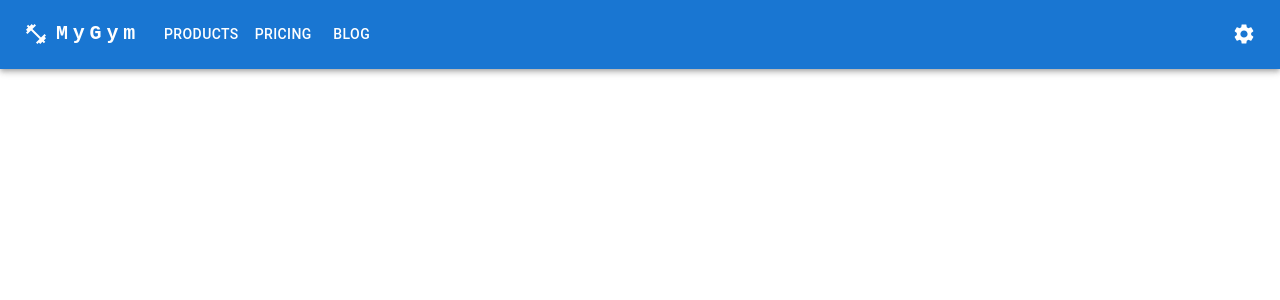
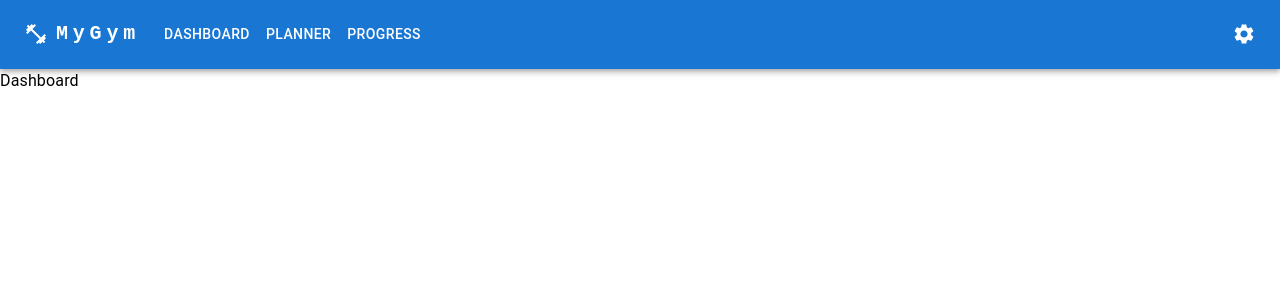
Before and after one commit to samirg1/MD-Fitness, a React (Create React App) app: page / in a window 1280 px wide. Shown: the top 300 px of the page. Built offline with nearby package versions, Linux system fonts and the light colour scheme.

Commit message:
setup page changing

```diff
--- a/src/App.js
+++ b/src/App.js
@@ -1,11 +1,26 @@
-import { Fragment, Component } from "react";
+import { Component, Fragment } from "react";
 import ResponsiveAppBar from "./AppBar";
+import Typography from "@mui/material/Typography";
+
+const pages = ["Dashboard", "Planner", "Progress"];
 
 class App extends Component {
+  constructor(props) {
+    super(props);
+    this.state = {
+      page: pages[0],
+    };
+  }
+
+  changePage(newPage) {
+    this.setState({ page: newPage });
+  }
+
   render() {
     return (
       <Fragment>
-        <ResponsiveAppBar />
+        <ResponsiveAppBar pages={pages} changePage={(page) => this.changePage(page)} />
+        <Typography>{ this.state.page }</Typography>
       </Fragment>
     );
   }
--- a/src/AppBar.js
+++ b/src/AppBar.js
@@ -13,12 +13,11 @@ import Tooltip from "@mui/material/Tooltip";
 import Typography from "@mui/material/Typography";
 import { Component } from "react";
 
-const pages = ["Products", "Pricing", "Blog"];
-const settings = ["Profile", "Account", "Dashboard", "Logout"];
+const settings = ["Account", "Logout"];
 
 class ResponsiveAppBar extends Component {
-  constructor() {
-    super();
+  constructor(props) {
+    super(props);
     this.state = {
       anchorElNav: null,
       anchorElUser: null,
@@ -39,6 +38,11 @@ class ResponsiveAppBar extends Component {
 
   handleCloseUserMenu() {
     this.setState({ anchorElUser: null });
+  }
+
+  changePage(page) {
+    this.props.changePage(page);
+    this.handleCloseNavMenu();
   }
 
   render() {
@@ -96,10 +100,10 @@ class ResponsiveAppBar extends Component {
                   display: { xs: "block", md: "none" },
                 }}
               >
-                {pages.map((page) => (
+                {this.props.pages.map((page) => (
                   <MenuItem
                     key={page}
-                    onClick={() => this.handleCloseNavMenu()}
+                    onClick={() => this.changePage(page)}
                   >
                     <Typography textAlign="center">{page}</Typography>
                   </MenuItem>
@@ -125,13 +129,13 @@ class ResponsiveAppBar extends Component {
                 textDecoration: "none",
               }}
             >
-              LOGO
+              MyGym
             </Typography>
             <Box sx={{ flexGrow: 1, display: { xs: "none", md: "flex" } }}>
-              {pages.map((page) => (
+              {this.props.pages.map((page) => (
                 <Button
                   key={page}
-                  onClick={() => this.handleCloseNavMenu()}
+                  onClick={() => this.changePage(page)}
                   sx={{ my: 2, color: "white", display: "block" }}
                 >
                   {page}
```
